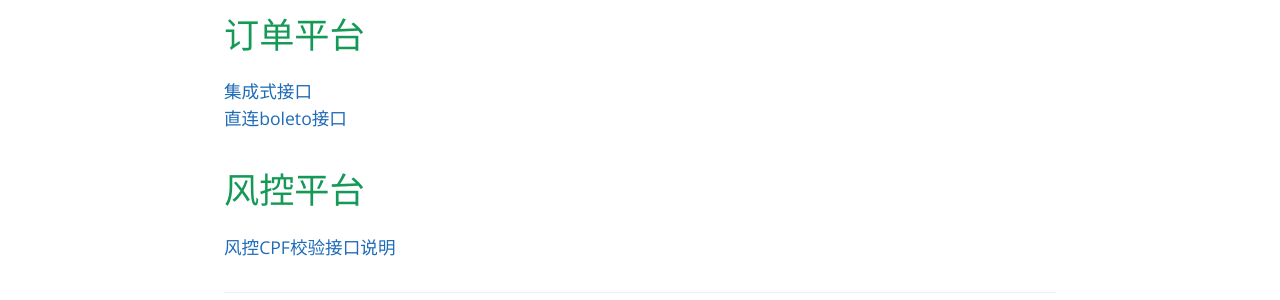
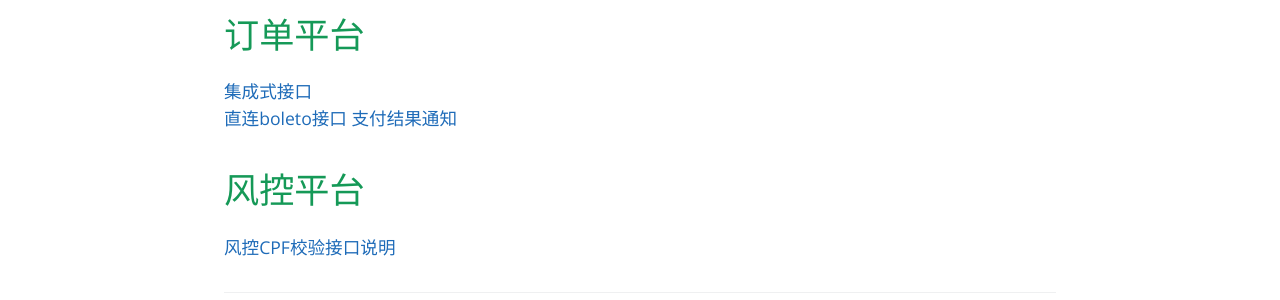
Before and after one commit to pagsmile/pagsmile.github.io, a Jekyll site: the page built from index.md, in a window 1280 px wide. Shown: the part 294-594 px from the top of the page. Built offline with Jekyll 4.4.1, drawn with Linux system fonts in a browser that asks for light colours.

Commit message:
Update index.md

```diff
--- a/index.md
+++ b/index.md
@@ -7,6 +7,7 @@ layout: default
 
 [集成式接口](api/CreateOrder)
 [直连boleto接口](api/DriectBoleto)
+[支付结果通知](api/CallBack)
 
 # [](#fcontrol)风控平台
 
```
